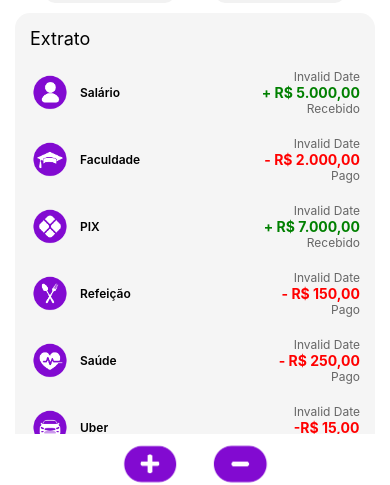
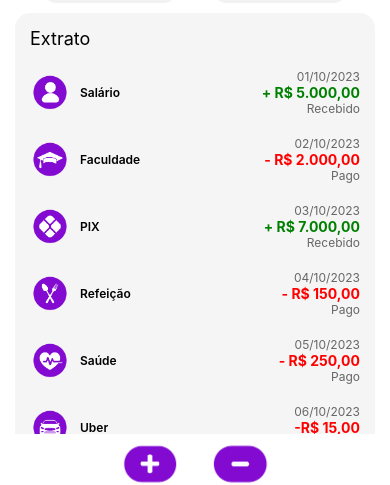
Before and after one commit to Gisele-Nuness/meuBanco-app, a React Native app: screen /Home in a window 390 px wide. Shown: the part 350-835 px from the top of the page. Built offline with nearby package versions, Linux system fonts and the light colour scheme.

Commit message:
adicionado data no extrato fixo

```diff
--- a/src/pages/Home/index.js
+++ b/src/pages/Home/index.js
@@ -1,4 +1,4 @@
-import React from "react";
+
 import { useState, useEffect } from "react";
 import {
   View,
@@ -248,36 +248,42 @@ export default function Home() {
             tipo: "Salário",
             valor: "+ R$ 5.000,00",
             status: "Recebido",
+            data: "2023-10-01T12:00:00",
           },
           {
             icon: "educacao.png",
             tipo: "Faculdade",
             valor: "- R$ 2.000,00",
             status: "Pago",
+            data: "2023-10-02T12:00:00",
           },
           {
             icon: "pix.png",
             tipo: "PIX",
             valor: "+ R$ 7.000,00",
             status: "Recebido",
+            data: "2023-10-03T12:00:00",
           },
           {
             icon: "refeicao.png",
             tipo: "Refeição",
             valor: "- R$ 150,00",
             status: "Pago",
+            data: "2023-10-04T12:00:00",
           },
           {
             icon: "saude.png",
             tipo: "Saúde",
             valor: "- R$ 250,00",
             status: "Pago",
+            data: "2023-10-05T12:00:00",
           },
           {
             icon: "transporte.png",
             tipo: "Uber",
             valor: "-R$ 15,00",
             status: "Pago",
+            data: "2023-10-06T12:00:00",
           },
         ].map((item, index) => (
           <View key={index} style={styles.linhaExtrato}>
```
